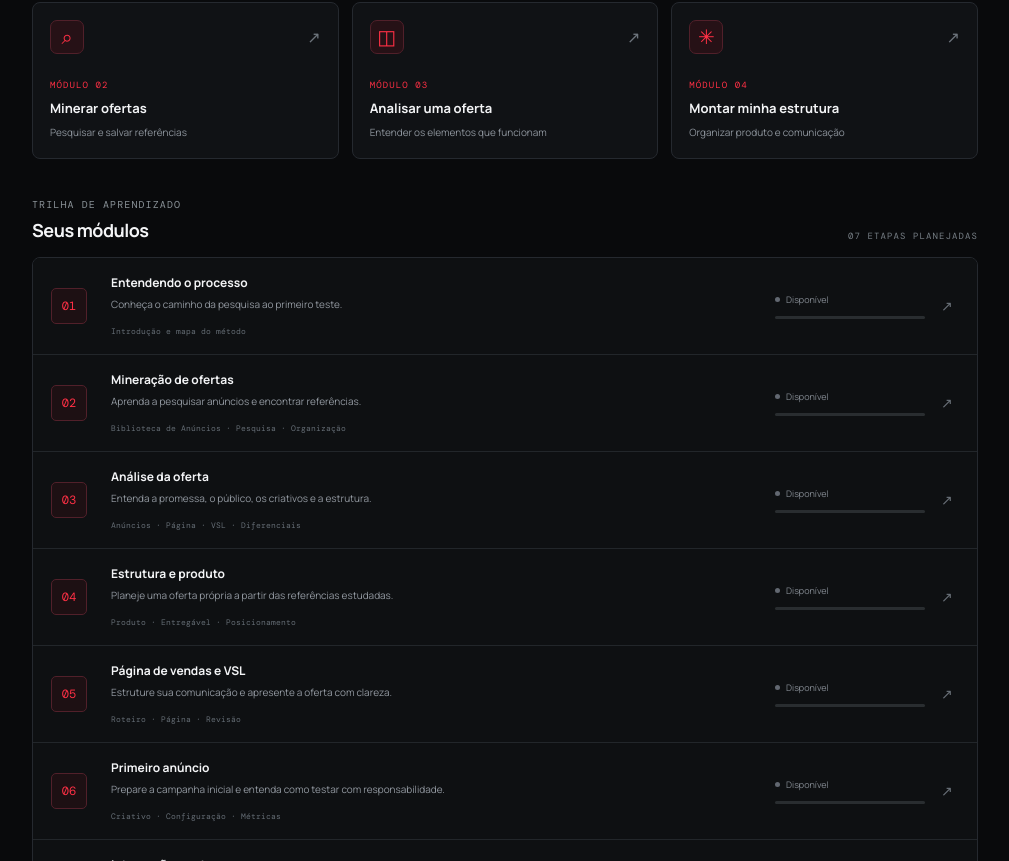
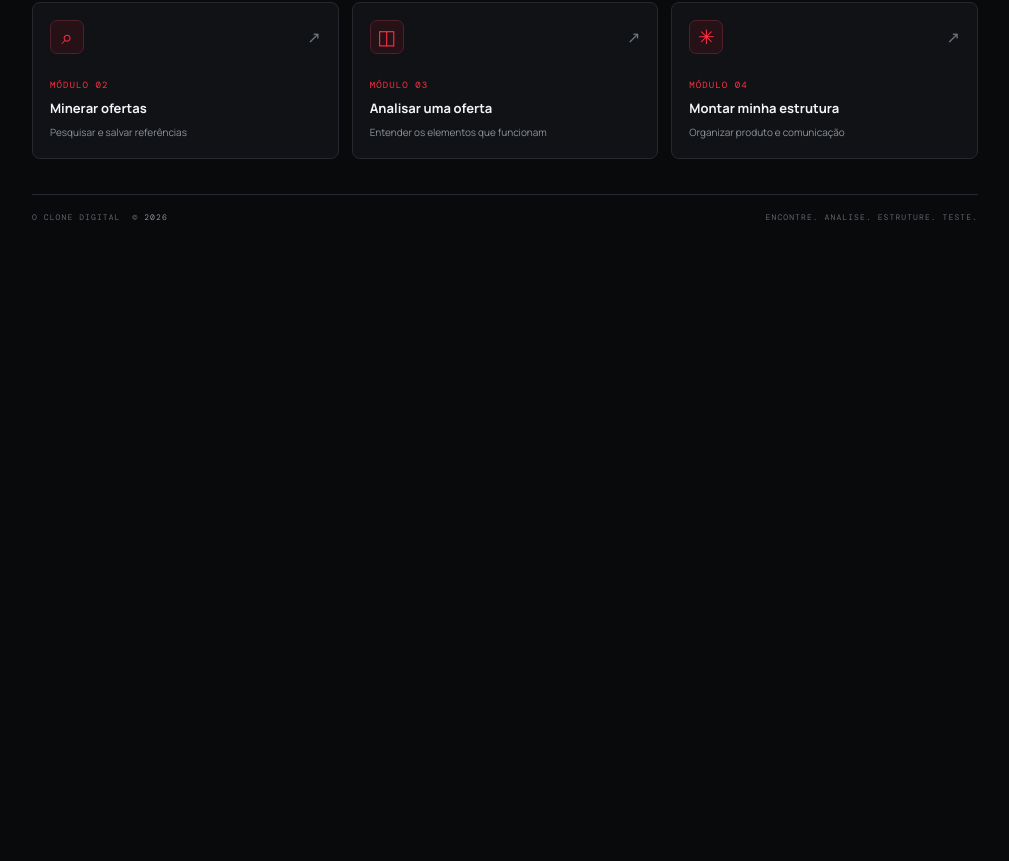
Before and after one commit to oLuiixz/o-clone-digital, a Next.js app: page / in a window 1280 px wide. Shown: the part 1419-2280 px from the top of the page, without its empty margins (260-1269 px from the left). After the commit the page ends 1661 px from the top, so only its background shows below. Built offline with nearby package versions, Linux system fonts and the light colour scheme.

Commit message:
Remover lista duplicada de módulos na home

```diff
--- a/app/page.js
+++ b/app/page.js
@@ -87,10 +87,6 @@ export default function Home() {
             <div className="quick-grid">{quickLinks.map((item) => <a className="quick-card" href="#modulos" key={item.title}><div className="quick-top"><span className="quick-icon">{item.icon}</span><span className="arrow">↗</span></div><span className="quick-module">{item.module}</span><h3>{item.title}</h3><p>{item.text}</p></a>)}</div>
           </section>
 
-          <section className="section-block modules-section" id="modulos">
-            <div className="section-heading"><div><div className="eyebrow muted">TRILHA DE APRENDIZADO</div><h2>Seus módulos</h2></div><span className="section-note">07 ETAPAS PLANEJADAS</span></div>
-            <div className="module-list">{modules.map((module) => <a className="module-row" href={`/modulos/${module.slug}`} key={module.number} aria-label={`Abrir módulo ${module.number}: ${module.title}`}><div className="module-number">{module.number}</div><div className="module-info"><h3>{module.title}</h3><p>{module.description}</p><span className="lesson-meta">{module.lessons}</span></div><div className="module-state"><span className="state-pill"><i></i>{module.status}</span><div className="module-progress"><span style={{ width: module.progress + "%" }}></span></div></div><span className="module-arrow">↗</span></a>)}</div>
-          </section>
           <footer className="footer"><span>O CLONE DIGITAL <b>© 2026</b></span><span>ENCONTRE. ANALISE. ESTRUTURE. TESTE.</span></footer>
         </div>
       </section>
```
